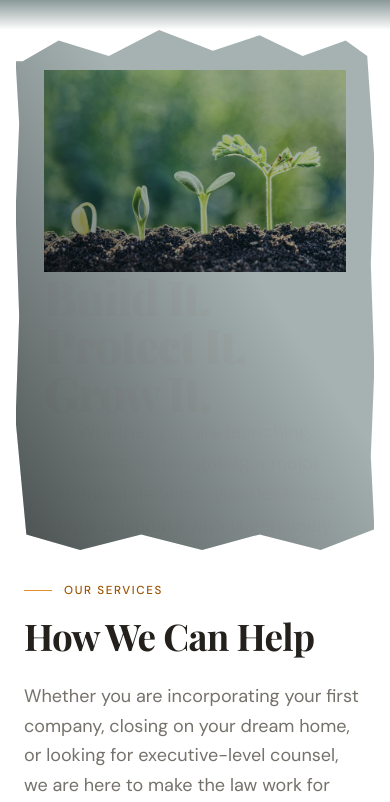
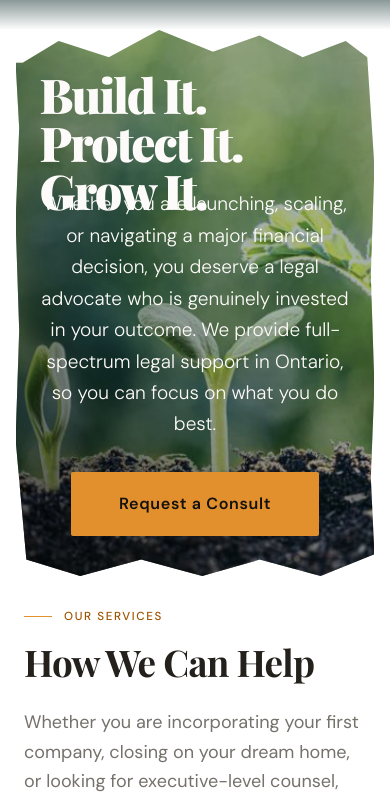
Before and after one commit to OmarSaad90/WelzelLaw, a React (Vite) app: page / in a window 390 px wide. Shown: the part 390-1192 px from the top of the page. Built offline with nearby package versions, Linux system fonts and the light colour scheme; grey boxes are pictures that could not be loaded; a web font is replaced by a local one.

Commit message:
Fix plants mobile — revert flex, keep absolute positioning, center CTA

```diff
--- a/src/index.css
+++ b/src/index.css
@@ -145,29 +145,27 @@ ul, ol { list-style: none; }
     height: clamp(420px, 85vw, 100svh) !important;
   }
 
-  /* Plants section — switch from absolute to flex column */
+  /* Plants section — mobile layout */
   .plants-wrap {
     margin-left: 4% !important;
     margin-right: 4% !important;
-    height: clamp(520px, 130vw, 700px) !important;
-    display: flex !important;
-    flex-direction: column !important;
-    justify-content: space-between !important;
-    padding: 2.5rem 1.75rem !important;
+    height: clamp(520px, 140vw, 680px) !important;
   }
   .plants-heading {
-    position: static !important;
+    left: 1.5rem !important;
+    right: 1.5rem !important;
   }
   .plants-bottom {
-    position: static !important;
+    left: 1.5rem !important;
+    right: 1.5rem !important;
     max-width: 100% !important;
     text-align: center !important;
   }
   .plants-bottom a {
     display: block !important;
+    width: 100% !important;
+    box-sizing: border-box !important;
     text-align: center !important;
-    padding-left: var(--space-6) !important;
-    padding-right: var(--space-6) !important;
   }
 }
 
```
